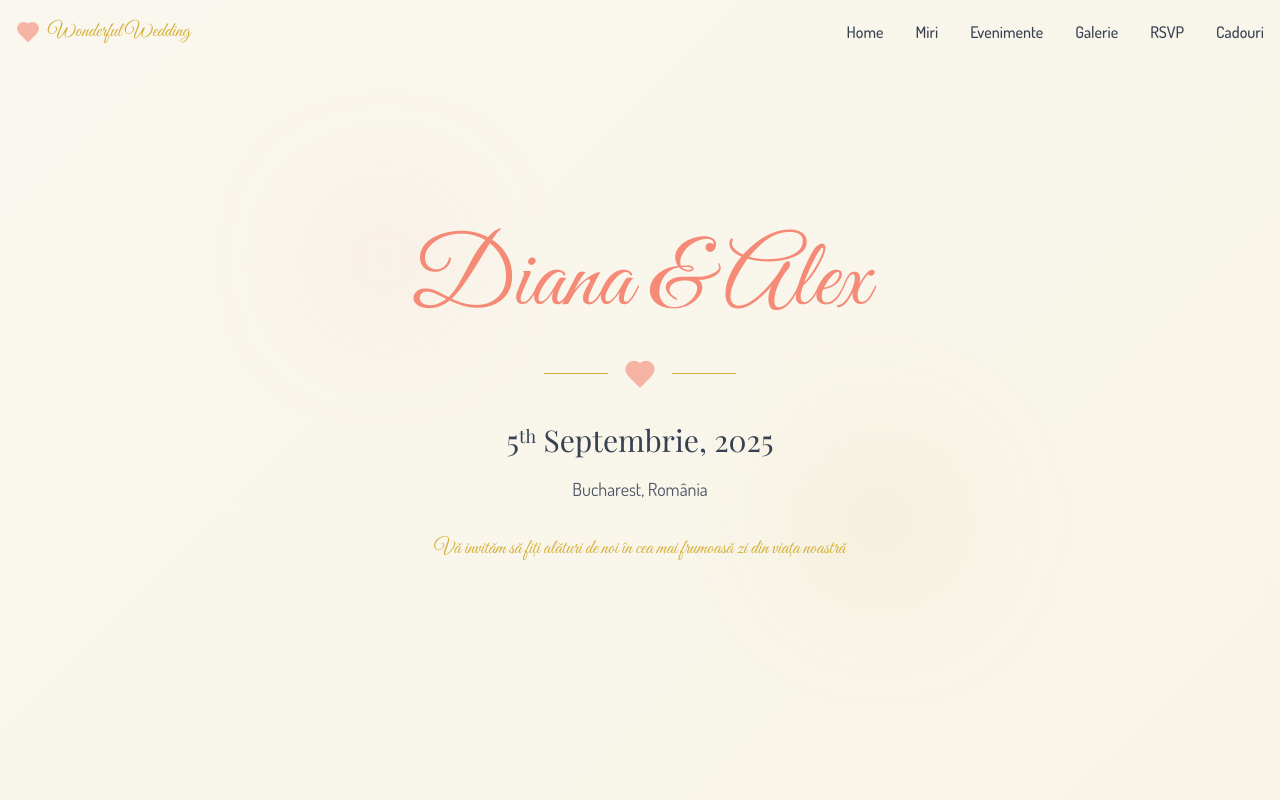
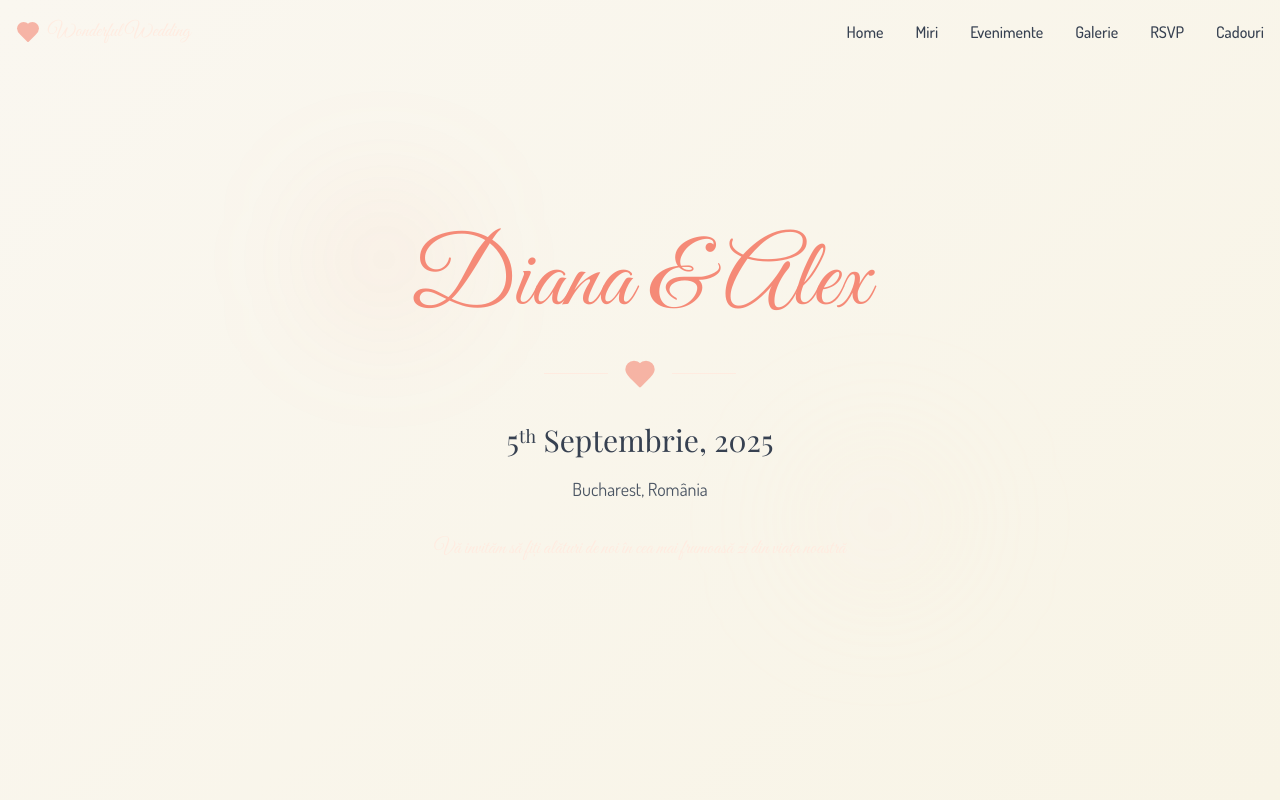
Before and after one commit to alexserban97/diana-alex-cununie, a React (Vite) app: page / in a window 1280 px wide. Shown: the top 800 px of the page. Built offline with nearby package versions, Linux system fonts and the light colour scheme.

Commit message:
Replace yellow color with #FFEBE0
Replace all instances of the yellow color with the specified hex code, while keeping the rest of the code unchanged.

```diff
--- a/tailwind.config.ts
+++ b/tailwind.config.ts
@@ -1,4 +1,3 @@
-
 import type { Config } from "tailwindcss";
 
 export default {
@@ -71,7 +70,7 @@ export default {
 				wedding: {
 					rose: '#f58a77',
 					'rose-dark': '#e56b61',
-					gold: '#d4af37',
+					gold: '#FFEBE0',
 					cream: '#faf7f0',
 					sage: '#b5c99a',
 				}
```
